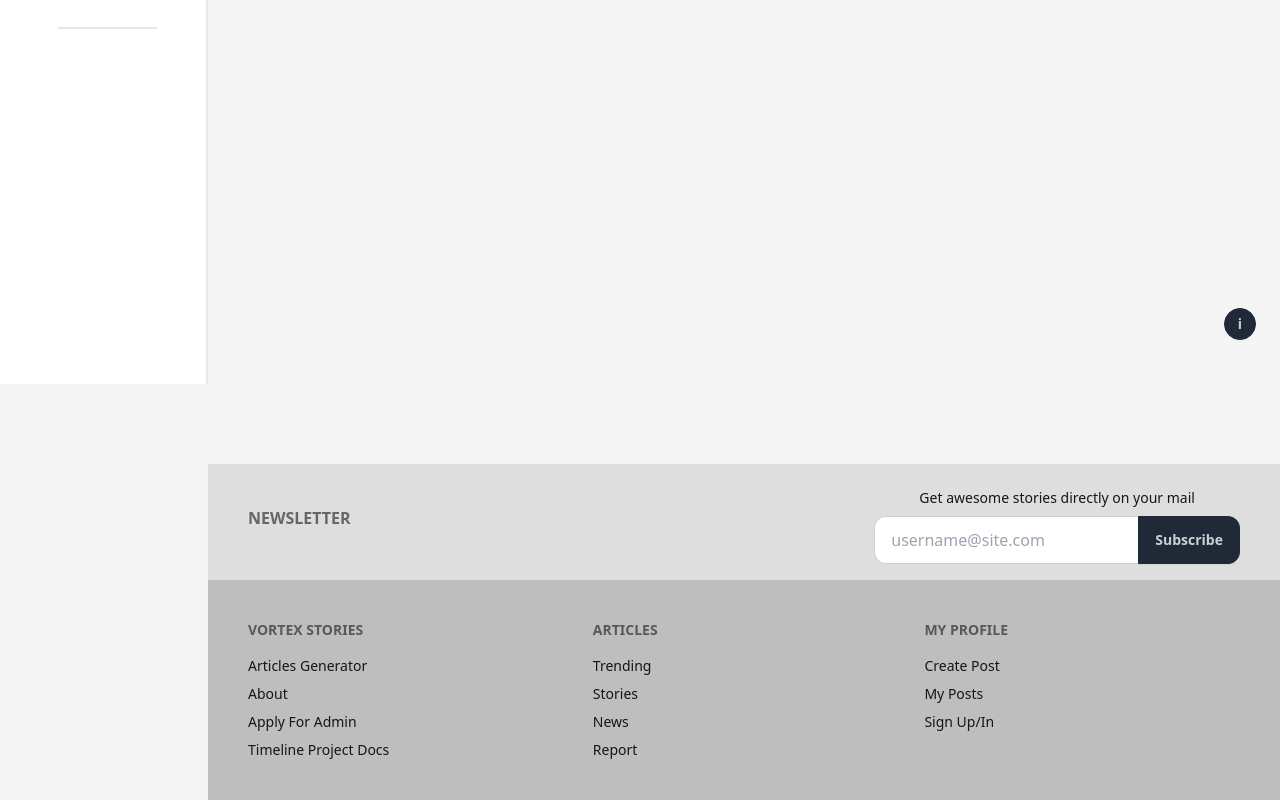
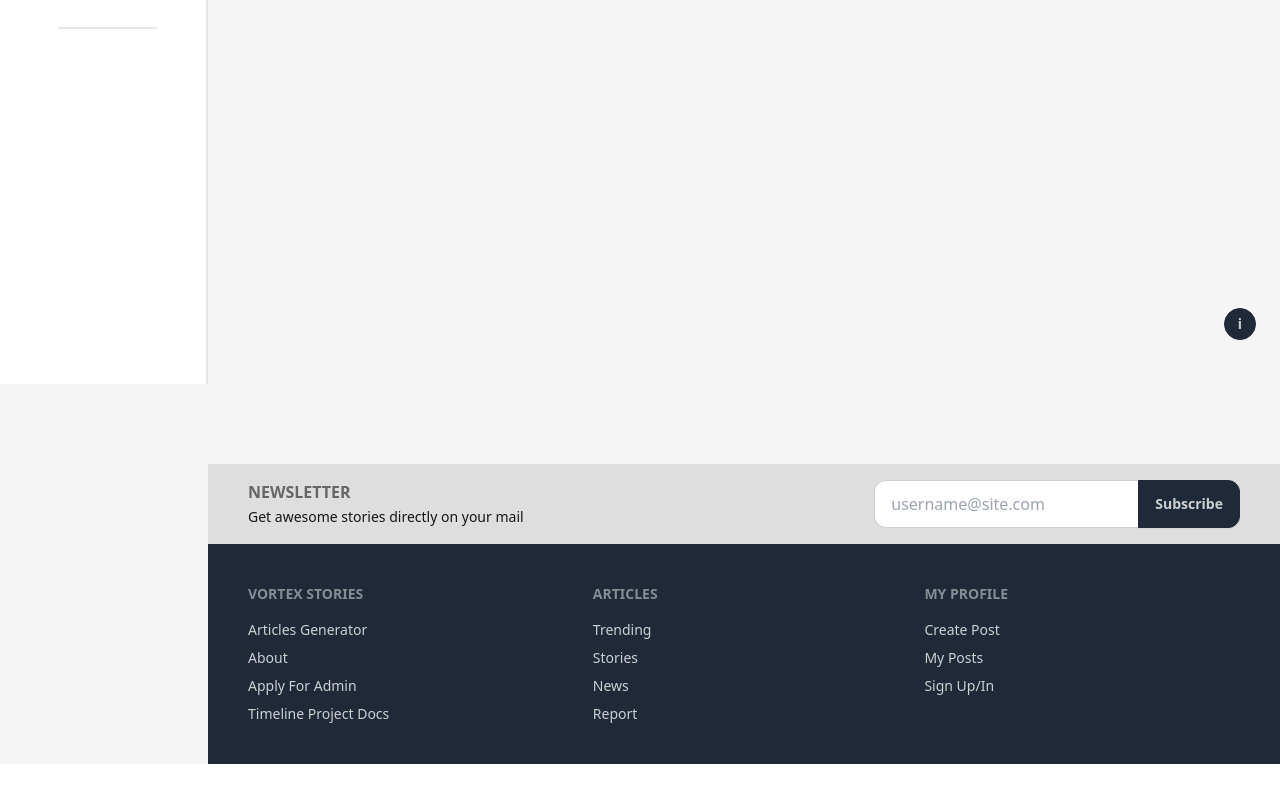
Before and after one commit to Rajneeshzytox/VortexStories, a React (Vite) app: page / in a window 1280 px wide. Shown: the part 416-1216 px from the top of the page. After the commit the page ends 1180 px from the top, so only its background shows below. Built offline with nearby package versions, Linux system fonts and the light colour scheme.

Commit message:
fixed newsletter

```diff
--- a/src/components/sections/Footer.jsx
+++ b/src/components/sections/Footer.jsx
@@ -4,14 +4,18 @@ export default function Footer() {
       {/* Footer classs for the layout */}
       <footer className="Footer flex items-center flex-col">
 
+        {/* NewsLetter */}
         <form className="flex lg:flex-row lg:px-10 py-4 flex-col items-center justify-between w-full bg-base-200 ">
-          <h6 className="footer-title">
-            Newsletter
-          </h6>
+
+          {/* newsletter heading */}
+          <div className="text-center lg:text-left">
+            <h6 className="footer-title mb-0">Newsletter</h6>
+            <span className="label-text">
+              Get awesome stories directly on your mail
+            </span>
+          </div>
+
           <fieldset className="form-control w-80 flex items-center">
-            <label className="label">
-              <span className="label-text">Get awesome stories directly on your mail</span>
-            </label>
             <div className="join rounded-xl">
               <input
                 type="text"
@@ -24,7 +28,7 @@ export default function Footer() {
         </form>
 
         {/* ACTUAL FOOTER WITH LINKS  */}
-      <div className="footer overflow-clip  text-base-content p-10 bg-base-300 *:min-w-32 z-auto">
+        <div className="footer overflow-clip p-10 bg-primary text-primary-content *:min-w-32 z-auto">
           <nav>
             <h6 className="footer-title z-0">Vortex Stories </h6>
             <a className="link link-hover">Articles Generator</a>
```
Lines whose indentation alone changed are shown as unchanged.
